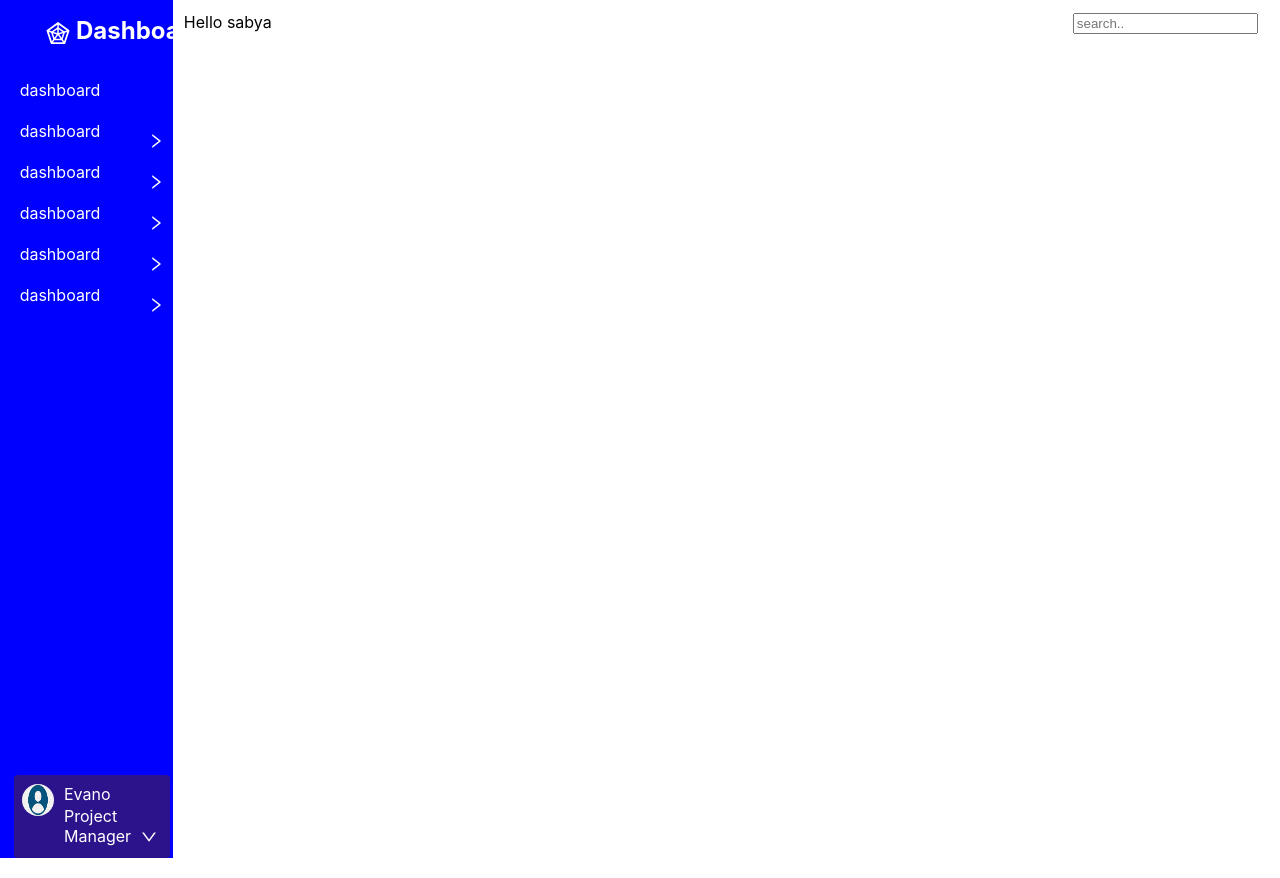
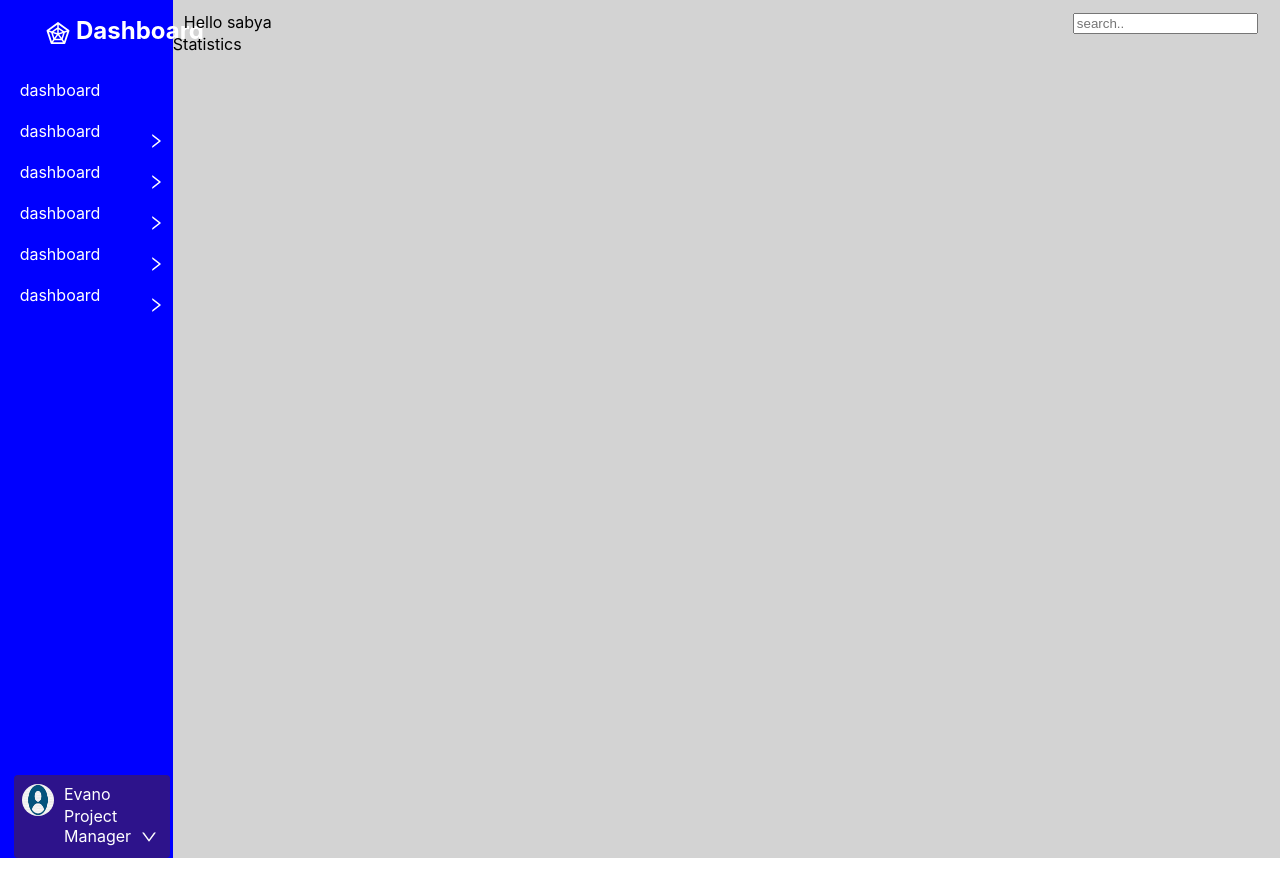
Before and after one commit to sabyasachirakshit/admin-dashboard, a React (Create React App) app: page / in a window 1280 px wide. Built offline with nearby package versions, Linux system fonts and the light colour scheme.

Commit message:
statistics initialised

```diff
--- a/src/App.js
+++ b/src/App.js
@@ -1,12 +1,26 @@
+import Statistics from "./components/Statistics";
 import "./App.css";
 import HeadBar from "./components/HeadBar";
 import LeftNavBar from "./components/LeftNavBar";
 
 function App() {
   return (
-    <div className="admin-dashboard" style={{ display: "flex" }}>
+    <div
+      className="admin-dashboard"
+      style={{ display: "flex", backgroundColor: "lightgrey" }}
+    >
       <LeftNavBar />
-      <HeadBar />
+      <div
+        className="ui"
+        style={{
+          display: "flex",
+          flexDirection: "column",
+          width: "-webkit-fill-available",
+        }}
+      >
+        <HeadBar />
+        <Statistics />
+      </div>
     </div>
   );
 }
--- /dev/null
+++ b/src/components/Statistics.js
@@ -0,0 +1,7 @@
+import React from "react";
+
+function Statistics() {
+  return <div>Statistics</div>;
+}
+
+export default Statistics;
```
